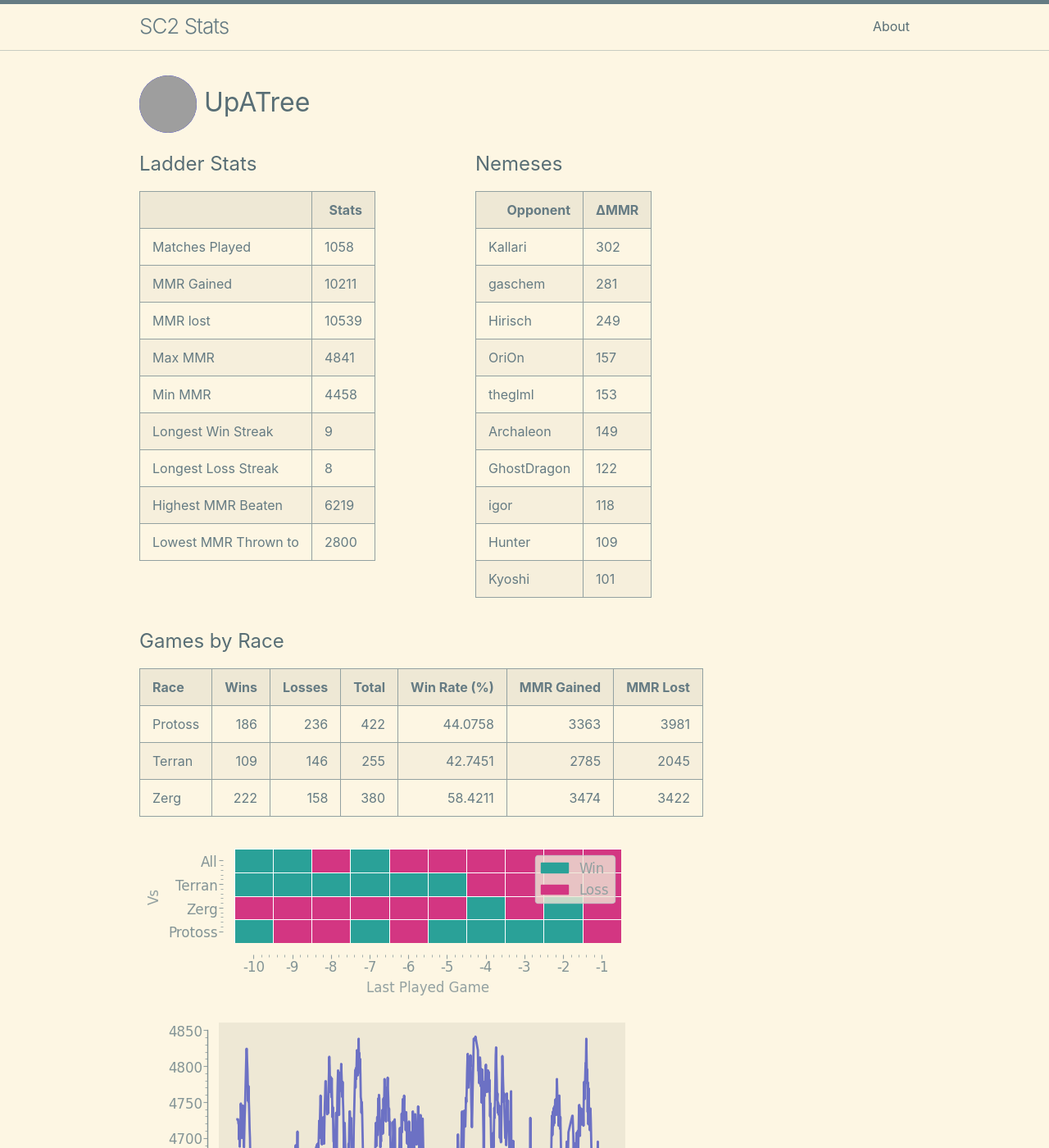
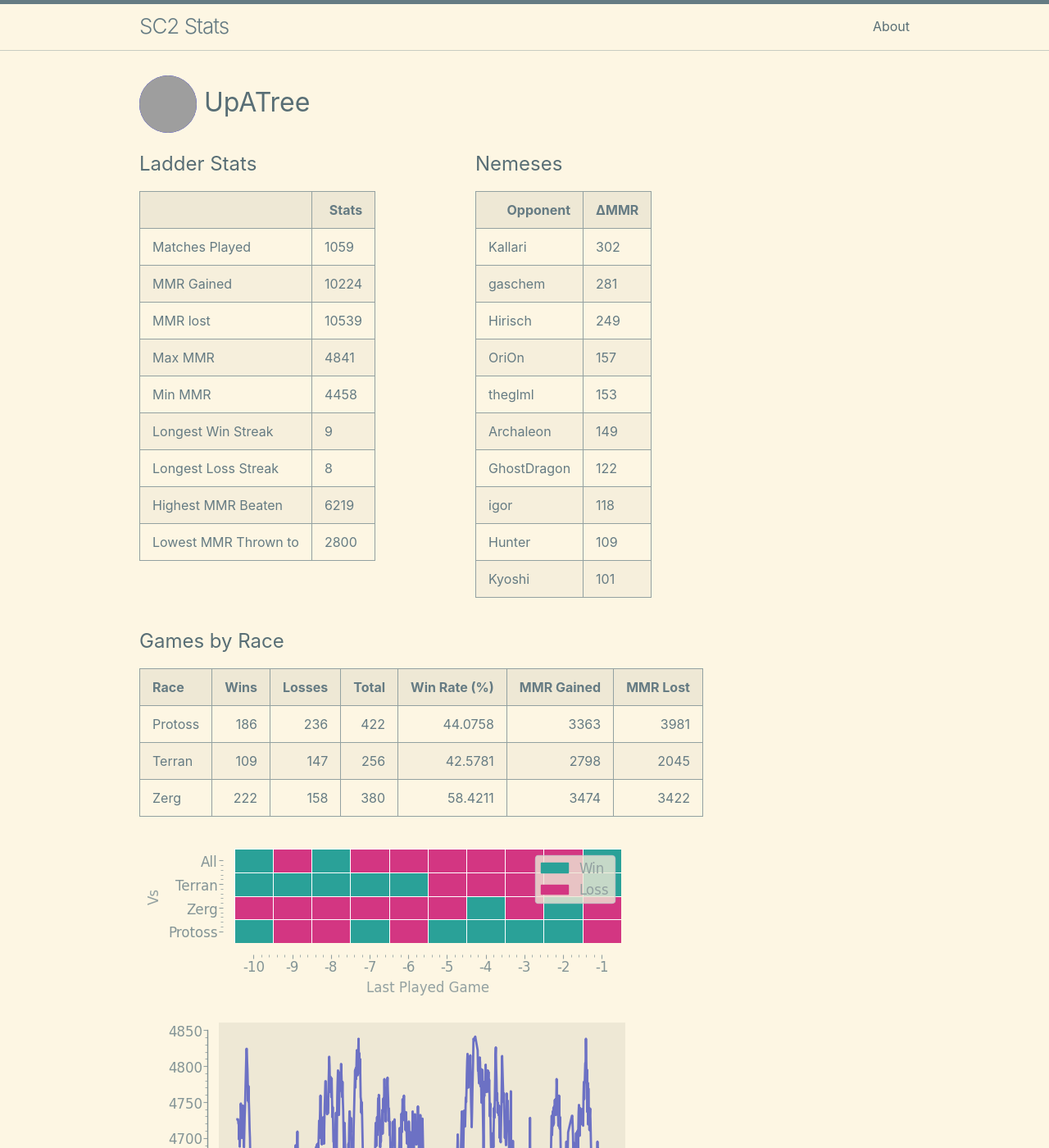
Before and after one commit to kylermurphy/UpATree, a Jekyll site: the page built from docs/index.md, in a window 1280 px wide and 1400 px high. Shown: the whole window at 82% size. Built offline with Jekyll 4.4.1, drawn with Linux system fonts in a browser that asks for light colours; grey boxes are pictures that could not be loaded.

Commit message:
running on push

```diff
--- a/docs/index.md
+++ b/docs/index.md
@@ -18,11 +18,11 @@ layout: home
   <tbody>
     <tr>
       <td>Matches Played</td>
-      <td>1058</td>
+      <td>1059</td>
     </tr>
     <tr>
       <td>MMR Gained</td>
-      <td>10211</td>
+      <td>10224</td>
     </tr>
     <tr>
       <td>MMR lost</td>
@@ -115,7 +115,7 @@ layout: home
 | Race    |   Wins |   Losses |   Total |   Win Rate (%) |   MMR Gained |   MMR Lost |
 |:--------|-------:|---------:|--------:|---------------:|-------------:|-----------:|
 | Protoss |    186 |      236 |     422 |        44.0758 |         3363 |       3981 |
-| Terran  |    109 |      146 |     255 |        42.7451 |         2785 |       2045 |
+| Terran  |    109 |      147 |     256 |        42.5781 |         2798 |       2045 |
 | Zerg    |    222 |      158 |     380 |        58.4211 |         3474 |       3422 |
 
 ![Games by Race](./assets/gm_hist.png)
--- a/log.txt
+++ b/log.txt
@@ -290,3 +290,4 @@ Writing a log file 2025-03-05 16:35:00.
 Writing a log file 2025-03-05 16:55:18.
 Writing a log file 2025-03-05 17:20:23.
 Writing a log file 2025-03-05 17:37:28.
+Writing a log file 2025-03-05 17:49:53.
```
Also changed, not shown: docs/assets/MMR.png, docs/assets/daily.png, docs/assets/gm_hist.png, docs/assets/r_wrt.png, 1 other file.
